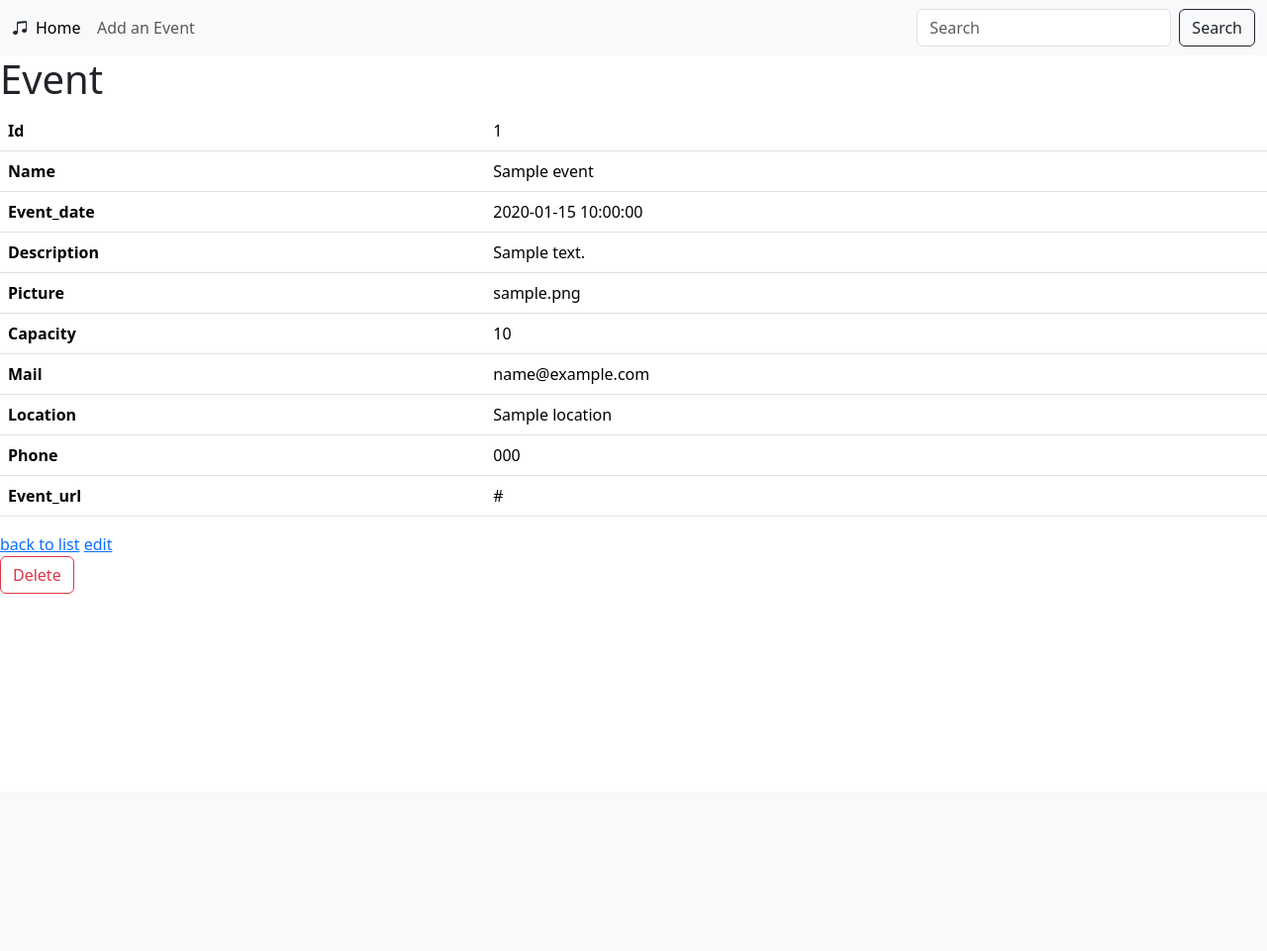
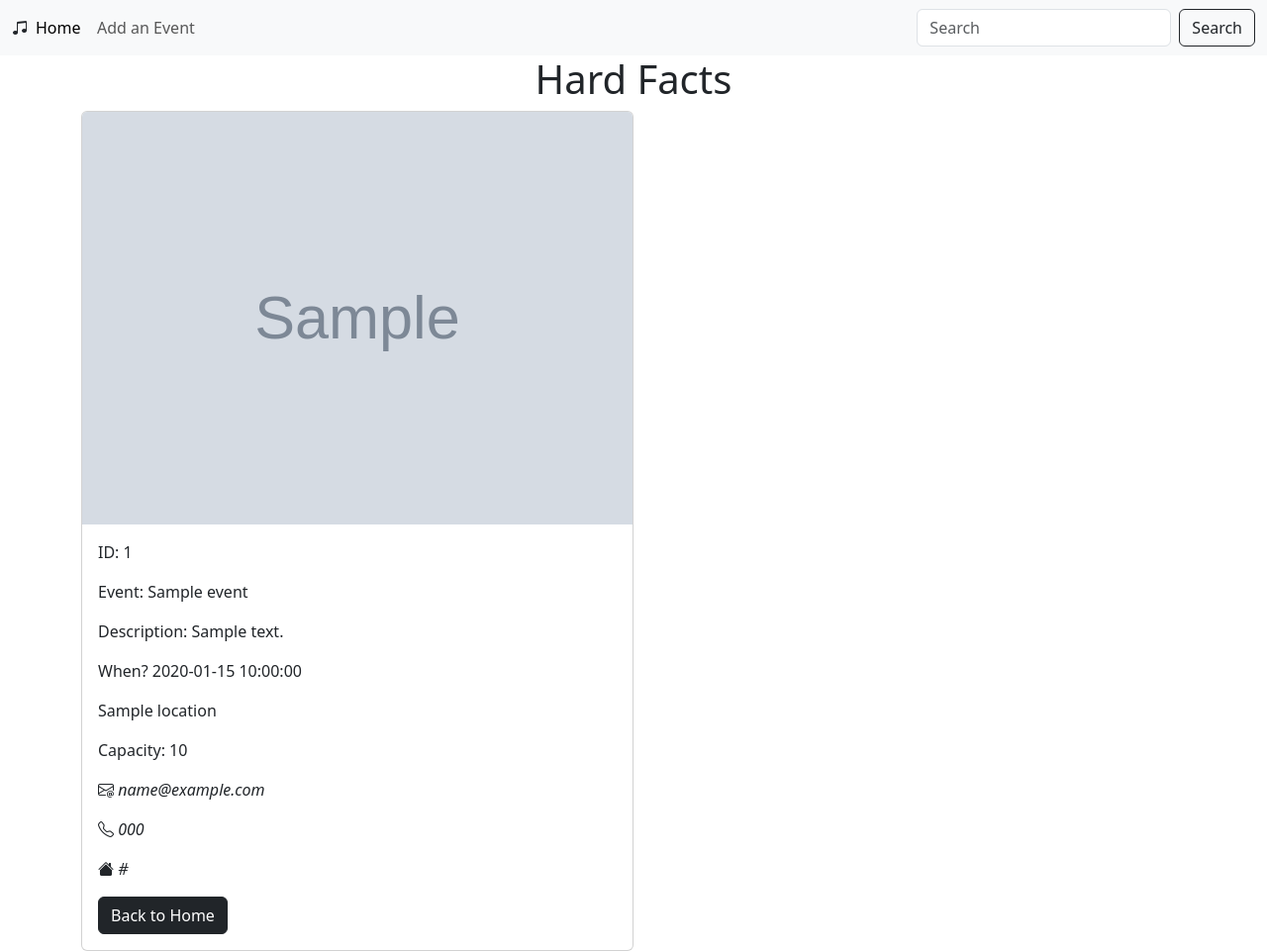
Before and after one commit to Arnaldo1990/BE18_CR6_ArnaldoBismarques, a Symfony app: template templates/event/show.html.twig in a window 1280 px wide. Shown: the whole page at 99% size. Before the commit the page ends 600 px from the top, so only its background shows below. Run offline with Twig, Linux system fonts and the light colour scheme; the template is opened without the code that fills it: most values are stand-ins (such as "Sample title", 1, 10 or a date in 2020); grey boxes marked "Sample" are stand-in pictures; some libraries are stand-ins or nearby versions.

Commit message:
finished

```diff
--- a/templates/event/show.html.twig
+++ b/templates/event/show.html.twig
@@ -1,58 +1,20 @@
-{% extends 'base.html.twig' %}
+{% extends 'base.html.twig' %} {% block title %}Event{% endblock %} {% block body %}
 
-{% block title %}Event{% endblock %}
-
-{% block body %}
-    <h1>Event</h1>
-
-    <table class="table">
-        <tbody>
-            <tr>
-                <th>Id</th>
-                <td>{{ event.id }}</td>
-            </tr>
-            <tr>
-                <th>Name</th>
-                <td>{{ event.name }}</td>
-            </tr>
-            <tr>
-                <th>Event_date</th>
-                <td>{{ event.eventDate ? event.eventDate|date('Y-m-d H:i:s') : '' }}</td>
-            </tr>
-            <tr>
-                <th>Description</th>
-                <td>{{ event.description }}</td>
-            </tr>
-            <tr>
-                <th>Picture</th>
-                <td>{{ event.picture }}</td>
-            </tr>
-            <tr>
-                <th>Capacity</th>
-                <td>{{ event.capacity }}</td>
-            </tr>
-            <tr>
-                <th>Mail</th>
-                <td>{{ event.mail }}</td>
-            </tr>
-            <tr>
-                <th>Location</th>
-                <td>{{ event.location }}</td>
-            </tr>
-            <tr>
-                <th>Phone</th>
-                <td>{{ event.phone }}</td>
-            </tr>
-            <tr>
-                <th>Event_url</th>
-                <td>{{ event.eventUrl }}</td>
-            </tr>
-        </tbody>
-    </table>
-
-    <a href="{{ path('app_event_index') }}">back to list</a>
-
-    <a href="{{ path('app_event_edit', {'id': event.id}) }}">edit</a>
-
-    {{ include('event/_delete_form.html.twig') }}
-{% endblock %}
+<div class="container">
+    <h1 class="text-center">Hard Facts</h1>
+    <div class="card" style="width: 50%" ;>
+        <img src="{{event.picture}}" class="card-img-top" alt="{{ event.name }}">
+        <div class="card-body">
+            <p class="card-text">ID: {{ event.id }}</p>
+            <p class="card-text">Event: {{ event.name }}</p>
+            <p class="card-text">Description: {{ event.description }}</p>
+            <p class="card-text">When? {{ event.eventDate ? event.eventDate|date('Y-m-d H:i:s') : '' }}</p>
+            <p class="card-text">{{ event.location }}</p>
+            <p class="card-text">Capacity: {{ event.capacity }}</p>
+            <p class="card-text"><i class="bi bi-envelope-at"> {{ event.mail }} </i></p>
+            <p class="card-text"><i class="bi bi-telephone"> {{ event.phone }}</i></p>
+            <p class="card-text"><i class="bi bi-house-fill"> {{ event.eventUrl }}</i></p>
+            <a class="btn btn-dark" href="{{ path('app_event_index') }}">Back to Home</a>
+        </div>
+    </div>
+    {% endblock %}
```
